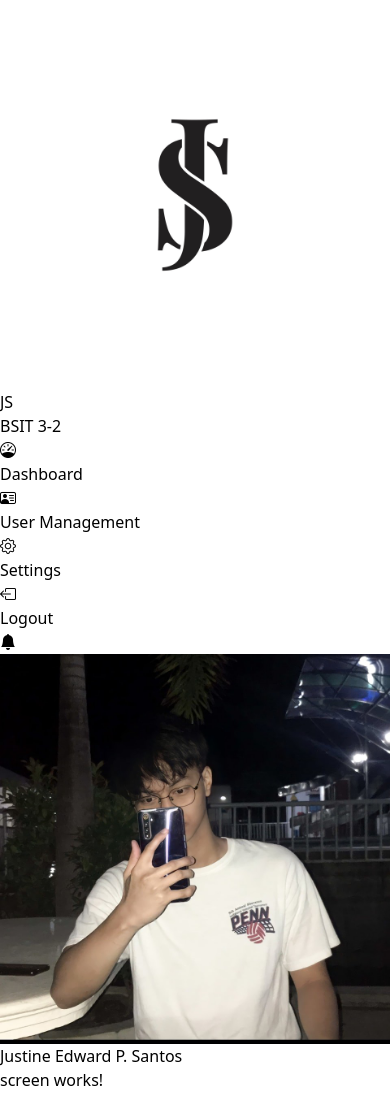
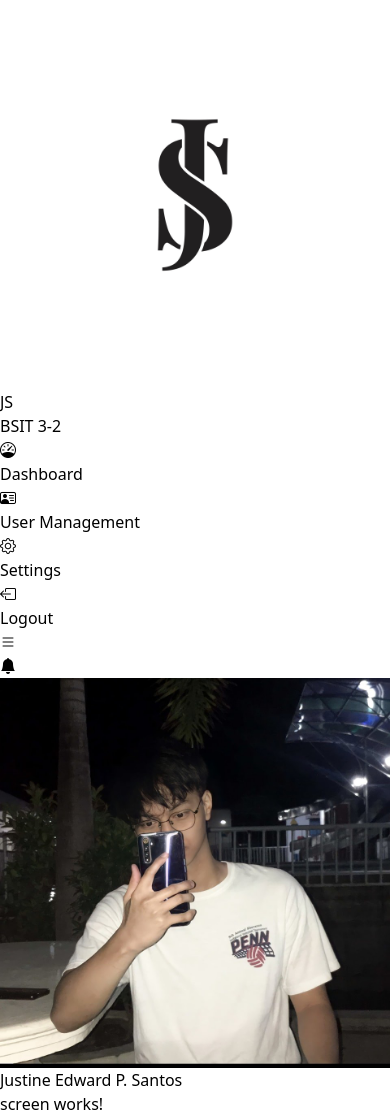
Before and after one commit to hyxenon/itpe1-firstActivity, an Angular app: page / in a window 390 px wide. Before the commit the page ends 1092 px from the top, so only its background shows below. Built offline with nearby package versions, Linux system fonts and the light colour scheme.

Commit message:
Added hamburger menu for sidenav

```diff
--- a/src/app/components/sidenav/sidenav.component.html
+++ b/src/app/components/sidenav/sidenav.component.html
@@ -1,4 +1,4 @@
-<div class="bg-gray-700 w-64 min-h-screen flex flex-col">
+<div *ngIf="isToggle === false" class="bg-gray-700 w-64 min-h-screen flex flex-col">
     <app-logo></app-logo>
     <div class="bg-gray-400 rounded-md w-11/12 h-0.5 mx-auto mt-4"></div>
     <div class="flex flex-col h-max flex-grow">
--- a/src/app/components/sidenav/sidenav.component.ts
+++ b/src/app/components/sidenav/sidenav.component.ts
@@ -1,4 +1,4 @@
-import { Component, OnInit } from '@angular/core';
+import { Component, Input, OnInit } from '@angular/core';
 
 @Component({
   selector: 'app-sidenav',
@@ -7,6 +7,7 @@ import { Component, OnInit } from '@angular/core';
 })
 export class SidenavComponent implements OnInit {
 
+  @Input() isToggle!: boolean;
   constructor() { }
 
   ngOnInit(): void {
--- a/src/app/components/topnav/topnav.component.html
+++ b/src/app/components/topnav/topnav.component.html
@@ -1,4 +1,5 @@
-<div class=" w-full h-[7.1rem] flex justify-end items-center pr-16 shadow-lg">
+<div class=" w-full h-[7.1rem] flex justify-between items-center pr-16 shadow-lg ">
+    <button (click)="onToggle()"><i class="bi bi-list cursor-pointer text-3xl ml-5 visible 2xl:invisible"></i></button>
     <div class="flex items-center">
         <i class="bi bi-bell-fill text-2xl mr-4 cursor-pointer"></i>
         <div class="rounded-full  w-[3rem] h-[3rem] flex justify-center items-center mr-4 cursor-pointer">
--- a/src/app/components/topnav/topnav.component.ts
+++ b/src/app/components/topnav/topnav.component.ts
@@ -1,4 +1,4 @@
-import { Component, OnInit } from '@angular/core';
+import { Component, EventEmitter, OnInit, Output } from '@angular/core';
 
 @Component({
   selector: 'app-topnav',
@@ -7,9 +7,14 @@ import { Component, OnInit } from '@angular/core';
 })
 export class TopnavComponent implements OnInit {
 
+  @Output() onToggleSideBar = new EventEmitter<boolean>()
+
   constructor() { }
 
   ngOnInit(): void {
   }
 
+  onToggle(){
+    this.onToggleSideBar.emit()
+  }
 }
--- a/src/app/layout/layout.component.html
+++ b/src/app/layout/layout.component.html
@@ -1,7 +1,7 @@
 <div class="flex ">
-    <app-sidenav></app-sidenav>
+    <app-sidenav [isToggle]="isToggle"></app-sidenav>
     <div class="w-full max-h-screen">
-        <app-topnav></app-topnav>
+        <app-topnav (onToggleSideBar)="onToggleBar($event)"></app-topnav>
         <app-screen></app-screen>
     </div>
 
--- a/src/app/layout/layout.component.ts
+++ b/src/app/layout/layout.component.ts
@@ -9,7 +9,15 @@ export class LayoutComponent implements OnInit {
 
   constructor() { }
 
+  isToggle: boolean = false;
+
   ngOnInit(): void {
   }
 
+  onToggleBar(event: any){
+    this.isToggle = !this.isToggle
+    console.log(this.isToggle);
+
+
+  }
 }
--- a/src/app/layout/user-management/user-management.module.ts
+++ b/src/app/layout/user-management/user-management.module.ts
@@ -11,7 +11,8 @@ import { UserManagementRoutingModule } from './user-management-routing.module';
   ],
   imports: [
     CommonModule,
-    UserManagementRoutingModule
+    UserManagementRoutingModule,
+
   ]
 })
 export class UserManagementModule { }
```
